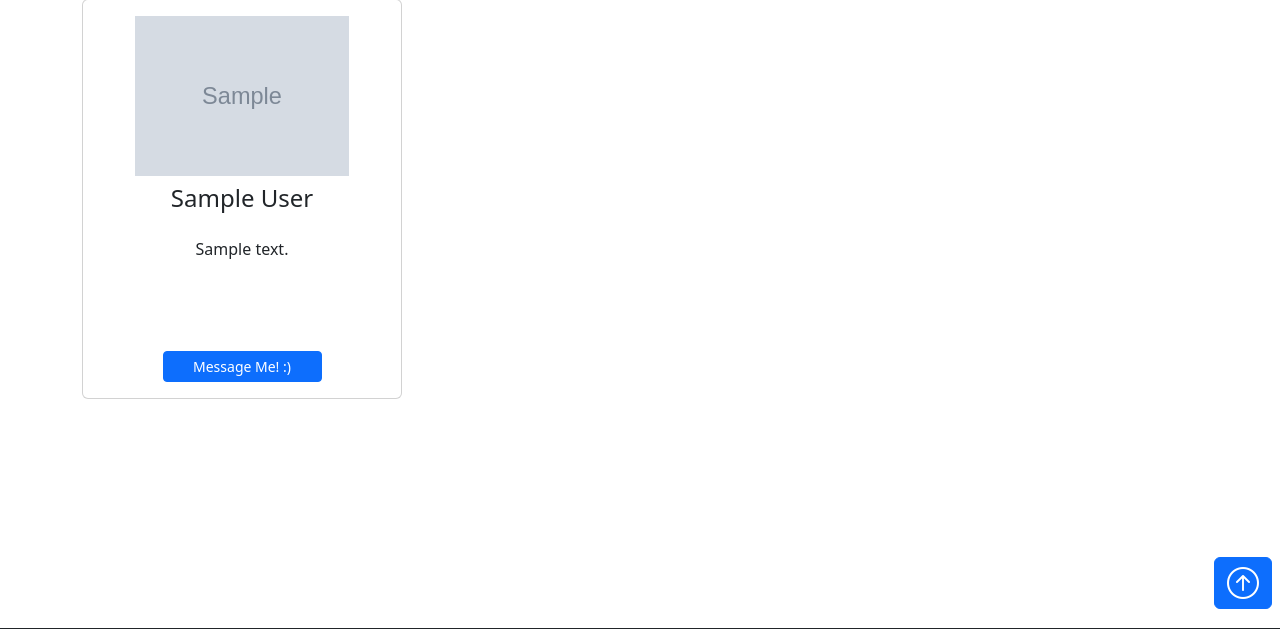
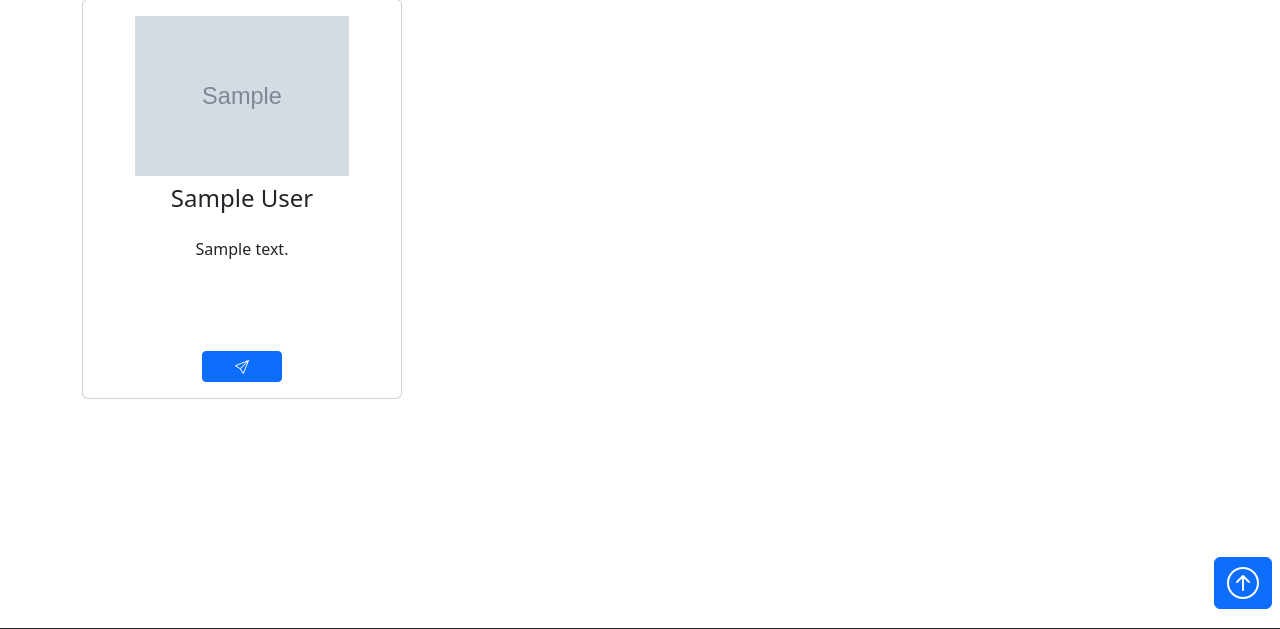
Before and after one commit to aidschbe/EatTogether, a PHP site: page / in a window 1280 px wide. Shown: the part 79-708 px from the top of the page. Run offline with PHP 8.4, Linux system fonts and the light colour scheme; tables that the repository leaves empty or names only in its code hold one stand-in row (values such as "Sample post"); grey boxes marked "Sample" are stand-in pictures.

Commit message:
added ob_start, changed send-pm-button to image

```diff
--- a/index.php
+++ b/index.php
@@ -11,6 +11,7 @@
   <?php
   include_once("components/imports.php");
   include_once("components/session.php");
+  ob_start();
   ?>
 
 </head>
@@ -30,7 +31,7 @@
       foreach ($users as $user) {
 
         echo '
-          <div class="col-md-auto">
+          <div class="col-3">
             <div class="card card-index overflow-auto py-3">
               <img class="card-img-top img-fluid img-public mb-2" src="' . $user->picture . '" alt="Title">
               <h4 class="card-title">' . $user->screenName . '</h4>
@@ -39,8 +40,8 @@
                 </div>
 
               <!-- Modal trigger button -->
-              <button type="button" class="btn btn-primary btn-sm col-6 mx-auto mt-4" data-bs-toggle="modal" data-bs-target="#modal' . $user->screenName . '">
-                Message Me! :)
+              <button type="button" title="Send Messsage" class="btn btn-primary btn-sm col-3 mx-auto mt-4" data-bs-toggle="modal" data-bs-target="#modal' . $user->screenName . '">
+                <i class="bi bi-send"></i>
               </button>
             </div>
           </div>
```
